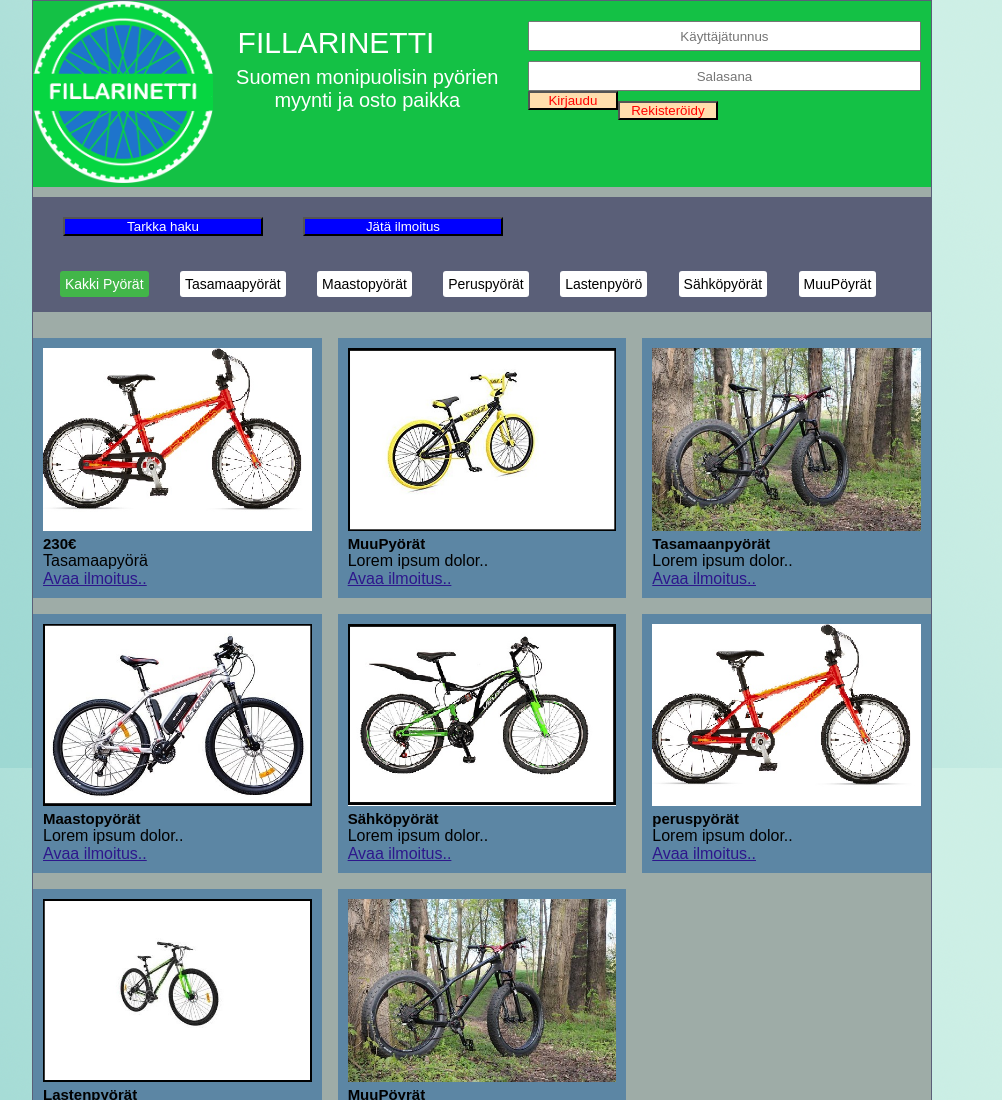
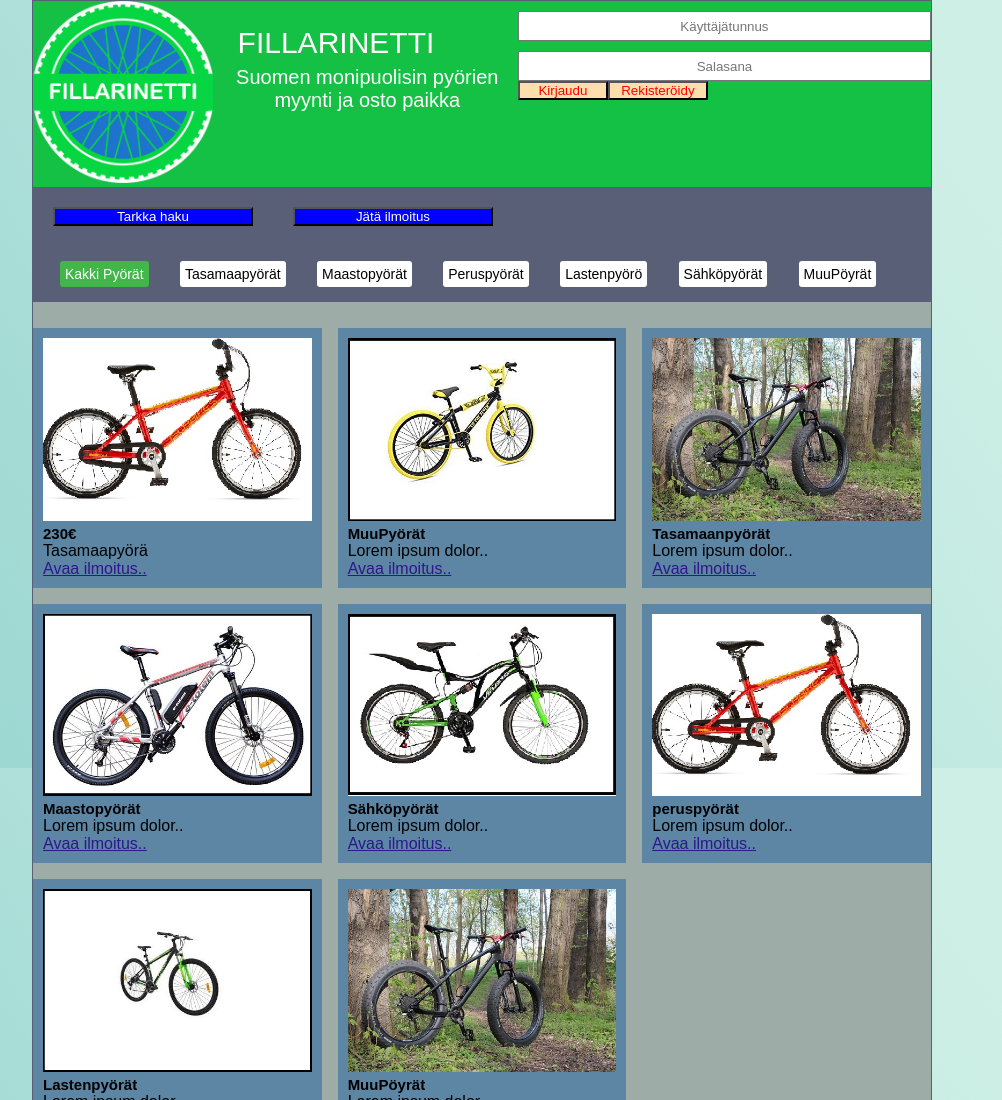
Before and after one commit to vonbiiverhausen/fillarinetti, a plain HTML site: page index.html in a window 1280 px wide. Shown: the top 1100 px of the page, without its empty margins (158-1160 px from the left). Drawn offline with Linux system fonts and the light colour scheme.

Commit message:
Update style.css

```diff
--- a/styles/style.css
+++ b/styles/style.css
@@ -235,9 +235,6 @@ h12{
   grid-template-columns: auto auto auto;
   background-color: white;
   margin-left: 10px;
-}
-form {
-  margin: 10px;
 }
 form input {
   text-align: center;
```
